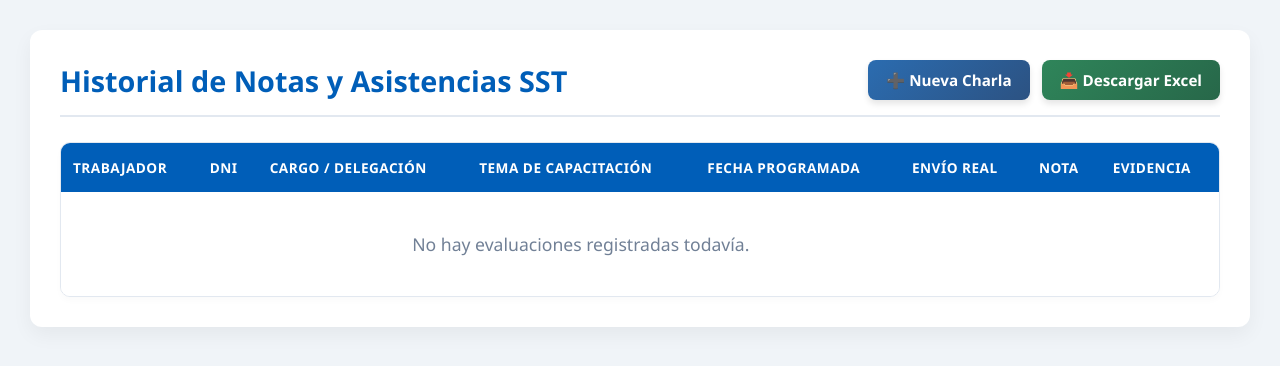
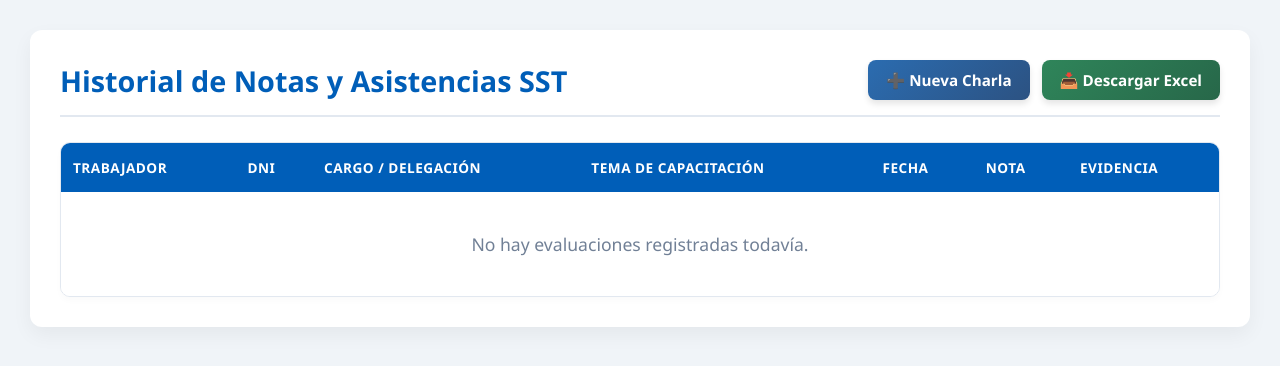
Before and after one commit to ANGEL19-K/sistema-sst, a Flask app: page /admin/capacitacion/resultados in a window 1280 px wide. Shown: the top 366 px of the page. Run offline with Flask 3, Linux system fonts and the light colour scheme; data that the repository does not hold is empty.

Commit message:
Update resultados_capacitaciones.html

```diff
--- a/templates/resultados_capacitaciones.html
+++ b/templates/resultados_capacitaciones.html
@@ -76,8 +76,7 @@
                         <th>DNI</th>
                         <th>Cargo / Delegación</th>
                         <th>Tema de Capacitación</th>
-                        <th>Fecha Programada</th>
-                        <th>Envío Real</th>
+                        <th>Fecha</th>
                         <th>Nota</th>
                         <th>Evidencia</th>
                     </tr>
```
